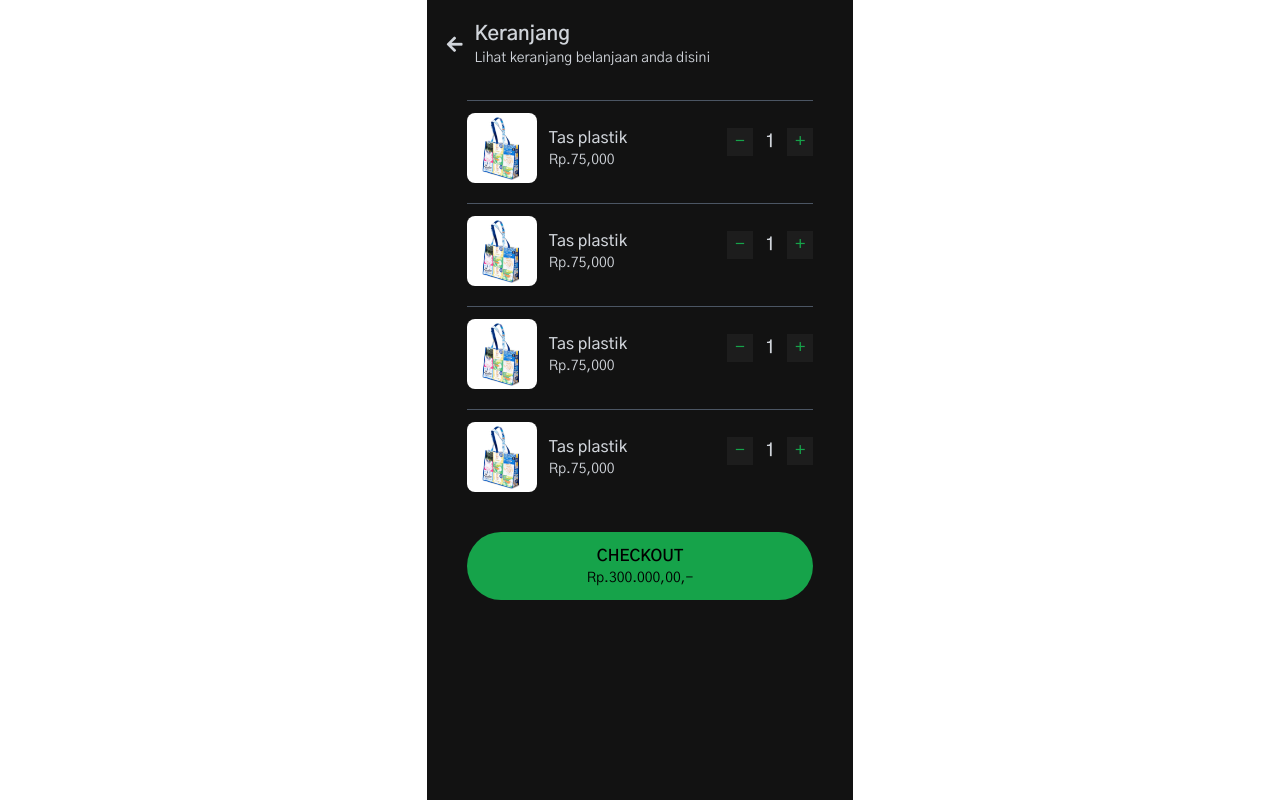
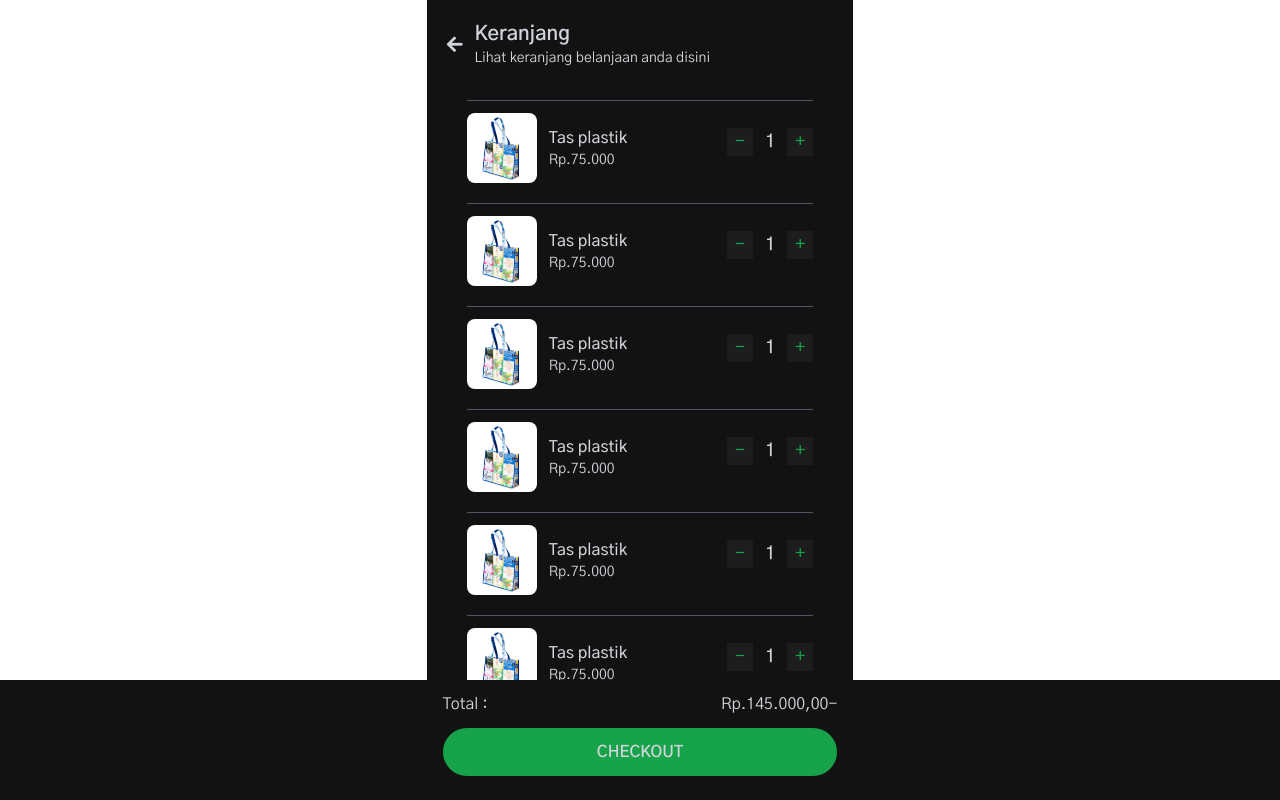
Before and after one commit to or-abdillh/echo-wallet, a Vue app: page /carts in a window 1280 px wide. Shown: the top 800 px of the page. Built offline with nearby package versions, Linux system fonts and the light colour scheme.

Commit message:
Create cart animated

```diff
--- a/src/stores/history/index.js
+++ b/src/stores/history/index.js
@@ -44,6 +44,42 @@ export const useHistory = defineStore('history', {
 					amount: 1,
 					price: 75000,
 					timestamp: '20/03/2022'
+				},
+				{
+					title: 'Tas plastik',
+					amount: 1,
+					price: 75000,
+					timestamp: '20/03/2022'
+				},
+				{
+					title: 'Tas plastik',
+					amount: 1,
+					price: 75000,
+					timestamp: '20/03/2022'
+				},
+				{
+					title: 'Tas plastik',
+					amount: 1,
+					price: 75000,
+					timestamp: '20/03/2022'
+				},
+				{
+					title: 'Tas plastik',
+					amount: 1,
+					price: 75000,
+					timestamp: '20/03/2022'
+				},
+				{
+					title: 'Tas plastik',
+					amount: 1,
+					price: 75000,
+					timestamp: '20/03/2022'
+				},
+				{
+					title: 'Tas plastik',
+					amount: 1,
+					price: 75000,
+					timestamp: '20/03/2022'
 				}
 			]
 		}
--- a/src/views/Carts.vue
+++ b/src/views/Carts.vue
@@ -11,7 +11,7 @@
 						<img src="/product.jpg" class="rounded-lg" width="70" />
 						<div class="text-gray-300">
 							<h1 class="font-medium">{{ cart.title }}</h1>
-							<p class="text-sm">Rp.{{ cart.price.toLocaleString() }}</p>
+							<p class="text-sm">Rp.{{ cart.price.toLocaleString('id') }}</p>
 						</div>
 					</div>
 				</template>
@@ -21,24 +21,46 @@
 			</List>
 		</template>
 	</section>
-	<section class="mt-10">
-		<button class="bg-green-600 py-3 rounded-full w-full flex flex-col items-center">
-			<span class="font-semibold">CHECKOUT</span>
-			<span class="text-sm">Rp.300.000,00,-</span>
-		</button>
+	<section class="mt-10 fixed bottom-0 left-0 right-0 bg-primary">
+		<section class="responsive-container px-4 py-3 pb-6">
+			<div class="w-full flex justify-between text-gray-300">
+				<span>Total :</span>
+				<span>Rp.145.000,00-</span>
+			</div>
+			<button class="active:ring-2 ring-green-200 duration-300 mt-3 bg-green-600 py-3 rounded-full w-full flex flex-col items-center">
+				<span class="font-semibold text-gray-300">
+					<LoadAction :isLoad="isLoad" :isSuccess="isSuccess" :isFail="isFail" @click="checkout" action="CHECKOUT"  />
+				</span>
+			</button>
+		</section>
 	</section>
 </template>
 
 <script setup>
 
 import HeaderCart from '@/components/HeaderCart.vue'
-import { computed } from 'vue'
+import { computed, ref } from 'vue'
+import { useRouter } from 'vue-router'
 import { useHistory } from '@/stores/history'
 import List from '@/components/List.vue'
 import IncrementBar from '@/components/IncrementBar.vue'
+import LoadAction from '@/components/LoadAction.vue'
 
 const emits = defineEmits(['back'])
 const history = useHistory()
 const carts = computed(() => history.carts)
+const router = useRouter()
+
+const isLoad = ref(false)
+const isSuccess = ref(false)
+const isFail = ref(false)
+const msgErr = ref('')
+
+const checkout = () => {
+    [ isLoad.value, isFail.value, isSuccess.value, msgErr.value ] = [ true, false, false, '' ]
+    setTimeout(() => {
+        router.push({ name: 'Home' })
+    }, 300)
+}
 
 </script>
```
